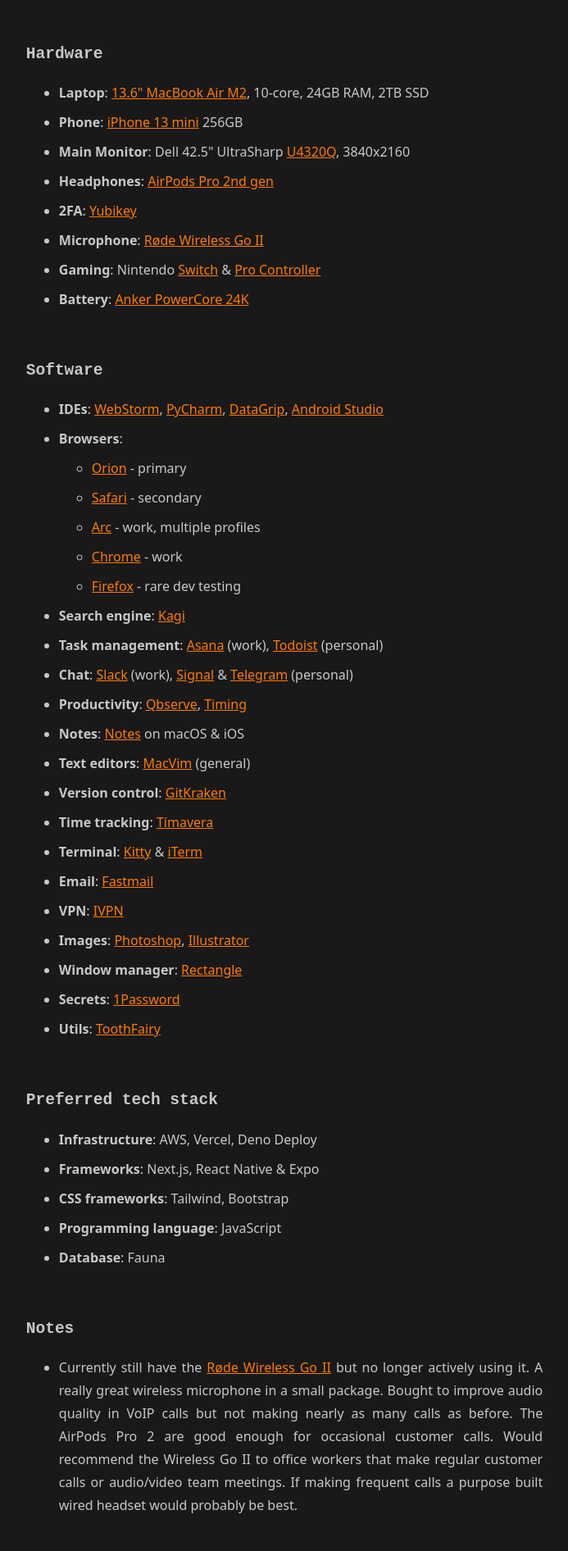
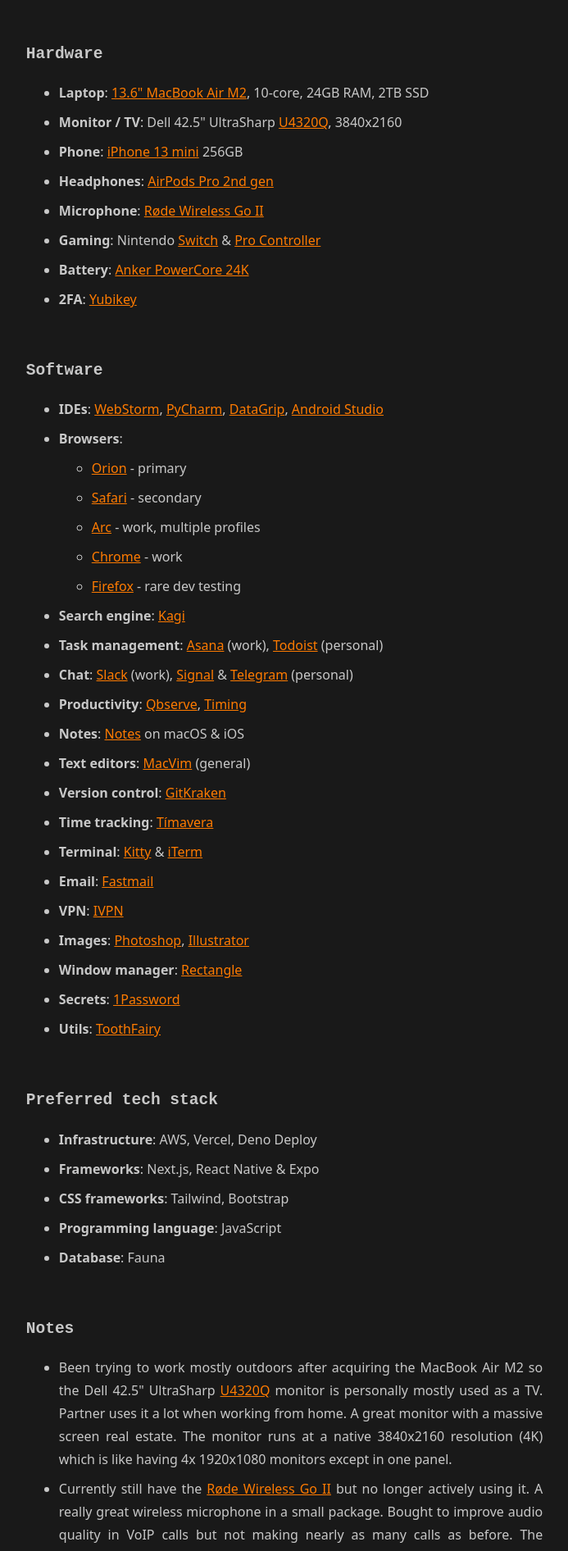
Before and after one commit to jonrh/jonrh.is, a Next.js app: page /tools in a window 1280 px wide. Shown: the part 740-2632 px from the top of the page at 82% size, without its empty margins (293-986 px from the left). Built offline with nearby package versions, Linux system fonts and the light colour scheme.

Commit message:
Added a note on 42.5" UltraSharp monitor, re-arranged hardware list

```diff
--- a/pages/tools.js
+++ b/pages/tools.js
@@ -67,13 +67,13 @@
       <h2 id="hardware">Hardware</h2>
       <ul>
         <li><strong>Laptop</strong>: <a href={mba}>13.6" MacBook Air M2</a>, 10-core, 24GB RAM, 2TB SSD</li>
+        <li><strong>Monitor / TV</strong>: Dell 42.5" UltraSharp <a href={dellU4320Q}>U4320Q</a>, 3840x2160</li>
         <li><strong>Phone</strong>: <a href={phone}>iPhone 13 mini</a> 256GB</li>
-        <li><strong>Main Monitor</strong>: Dell 42.5" UltraSharp <a href={dellU4320Q}>U4320Q</a>, 3840x2160</li>
         <li><strong>Headphones</strong>: <a href={airpodspro}>AirPods Pro 2nd gen</a></li>
-        <li><strong>2FA</strong>: <a href={yubikey}>Yubikey</a></li>
         <li><strong>Microphone</strong>: <RodeWirelessGo2 /></li>
         <li><strong>Gaming</strong>: Nintendo <a href={nswitch}>Switch</a> & <a href={procontroller}>Pro Controller</a></li>
         <li><strong>Battery</strong>: <AnkerPowerCore24K /></li>
+        <li><strong>2FA</strong>: <a href={yubikey}>Yubikey</a></li>
       </ul>
 
       {/* ============================ Software ============================ */}
@@ -120,6 +120,14 @@
       {/* ============================= Notes ============================== */}
       <h2 id="notes">Notes</h2>
       <ul>
+        <li>
+          Been trying to work mostly outdoors after acquiring the MacBook Air
+          M2 so the Dell 42.5" UltraSharp <a href={dellU4320Q}>U4320Q</a>{" "}
+          monitor is personally mostly used as a TV. Partner uses it a lot when
+          working from home. A great monitor with a massive screen real estate.
+          The monitor runs at a native 3840x2160 resolution (4K) which is like
+          having 4x 1920x1080 monitors except in one panel.
+        </li>
         <li>
           Currently still have the <RodeWirelessGo2 /> but no longer actively
           using it. A really great wireless microphone in a small package.
```
